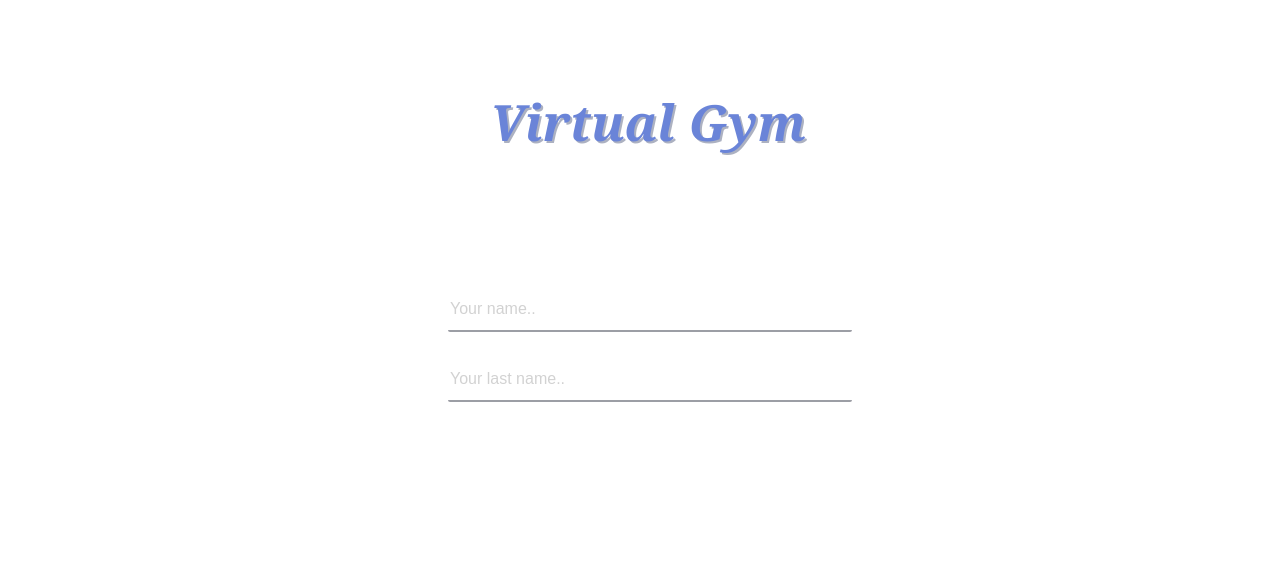
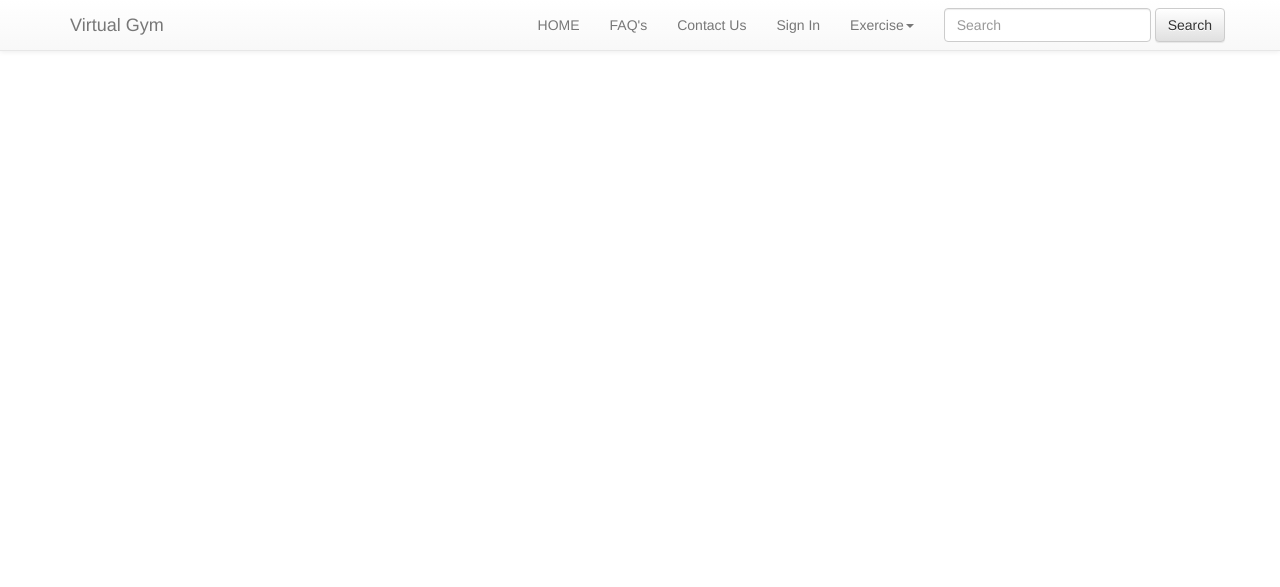
Before and after one commit to LuBrian/VirtualGym, a Django app: page / in a window 1280 px wide. Shown: the top 587 px of the page. Run offline with Django 3.2, Linux system fonts and the light colour scheme; some libraries are stand-ins or nearby versions.

Commit message:
front end navigation bar updatepower by bootstrap

```diff
--- a/VirtualGym_WebProject/src/templates/index.html
+++ b/VirtualGym_WebProject/src/templates/index.html
@@ -1,34 +1,25 @@
 <!DOCTYPE html>
-{% load static %}
-<html>
-
-<head>
-<link rel="stylesheet" type="text/css" href="{% static 'css/main.css' %}">
-</head>
-<body class = "signIn">
+<html lang="en">
+  <head>
+    <!-- Required meta tags -->
+    <meta charset="utf-8">
+    <title>Virtual Gym</title>
 
 
-	<div class = "sigIn_header">
-		<div class="header_text">
-			<p> Virtual Gym </p>
-		</div>
-		<div class="header_pic">
+    <!-- Latest compiled and minified CSS -->
+    <link rel="stylesheet" href="https://maxcdn.bootstrapcdn.com/bootstrap/3.3.7/css/bootstrap.min.css" integrity="sha384-BVYiiSIFeK1dGmJRAkycuHAHRg32OmUcww7on3RYdg4Va+PmSTsz/K68vbdEjh4u" crossorigin="anonymous">
 
-		</div>
-	</div>
+    <!-- Optional theme -->
+    <link rel="stylesheet" href="https://maxcdn.bootstrapcdn.com/bootstrap/3.3.7/css/bootstrap-theme.min.css" integrity="sha384-rHyoN1iRsVXV4nD0JutlnGaslCJuC7uwjduW9SVrLvRYooPp2bWYgmgJQIXwl/Sp" crossorigin="anonymous">
+  </head>
+  <body>
 
-	<div class = "signIn_form">
-		<form >
-		<div class="signIn_username">
-		    <input type="text" id="fname" name="firstname" placeholder="Your name..">
-		</div>
-		<div class="signIn_password">
-		    <input type="text" id="lname" name="lastname" placeholder="Your last name..">
-		</div>
+    {% include 'navBar.html' %}
 
-	  </form>
-
-	</div>
-
-</body>
+    <!-- Optional JavaScript -->
+    <!-- jQuery first, then Popper.js, then Bootstrap JS -->
+    <script src="https://code.jquery.com/jquery-3.2.1.slim.min.js" integrity="sha384-KJ3o2DKtIkvYIK3UENzmM7KCkRr/rE9/Qpg6aAZGJwFDMVNA/GpGFF93hXpG5KkN" crossorigin="anonymous"></script>
+    <script src="https://cdnjs.cloudflare.com/ajax/libs/popper.js/1.11.0/umd/popper.min.js" integrity="sha384-b/U6ypiBEHpOf/4+1nzFpr53nxSS+GLCkfwBdFNTxtclqqenISfwAzpKaMNFNmj4" crossorigin="anonymous"></script>
+    <script src="https://maxcdn.bootstrapcdn.com/bootstrap/4.0.0-beta/js/bootstrap.min.js" integrity="sha384-h0AbiXch4ZDo7tp9hKZ4TsHbi047NrKGLO3SEJAg45jXxnGIfYzk4Si90RDIqNm1" crossorigin="anonymous"></script>
+  </body>
 </html>
--- /dev/null
+++ b/VirtualGym_WebProject/src/templates/navBar.html
@@ -0,0 +1,43 @@
+<!--Navbar-->
+  <nav class="navbar navbar-default navbar-fixed-top nav-pills" id="my-navbar">
+      <div class="container">
+          <div class="navbar-header">
+              <button type="button" class="navbar-toggle" data-toggle="collapse" data-target="#navbar-collapse">
+                  <span class="icon-bar"></span>
+                  <span class="icon-bar"></span>
+                  <span class="icon-bar"></span>
+                  <span class="icon-bar"></span>
+                  <span class="icon-bar"></span>
+
+              </button>
+              <a href="" class="navbar-brand">Virtual Gym</a>
+          </div>
+          <div class="collapse navbar-collapse" id="navbar-collapse">
+
+              <ul class="nav navbar-nav navbar-right">
+                  <li><a href="index.html">HOME</a> </li>
+                  <li><a href="#">FAQ's</a> </li>
+                  <li><a href="#">Contact Us</a></li>
+                  <li><a href="#">Sign In</a></li>
+                  <li class="dropdown">
+                    <a href="#" class="dropdown-toggle" data-toggle="dropdown" role="button" aria-haspopup="true" aria-expanded="false">Exercise<span class="caret"></span></a>
+                    <ul class="dropdown-menu">
+                      <li><a href="#">View Profile</a></li>
+                      <li><a href="#">My Exercise</a></li>
+                      <li role="separator" class="divider"></li>
+                      <li><a href="#">Create Exercise</a></li>
+                      <li role="separator" class="divider"></li>
+                    </ul>
+
+                  </li>
+                  <form class="navbar-form navbar-right" action="index.html" method="post">
+                    <div class="form-group">
+                      <input type="text" class="form-control" placeholder="Search">
+                    </div>
+                    <button type="submit" class="btn btn-default">Search</button>
+                  </form>
+
+              </ul>
+          </div>
+      </div>
+  </nav> <!--end nav-->
```
Also changed, not shown: VirtualGym_WebProject/src/VirtualGym/urls.py (line endings or trailing spaces).
